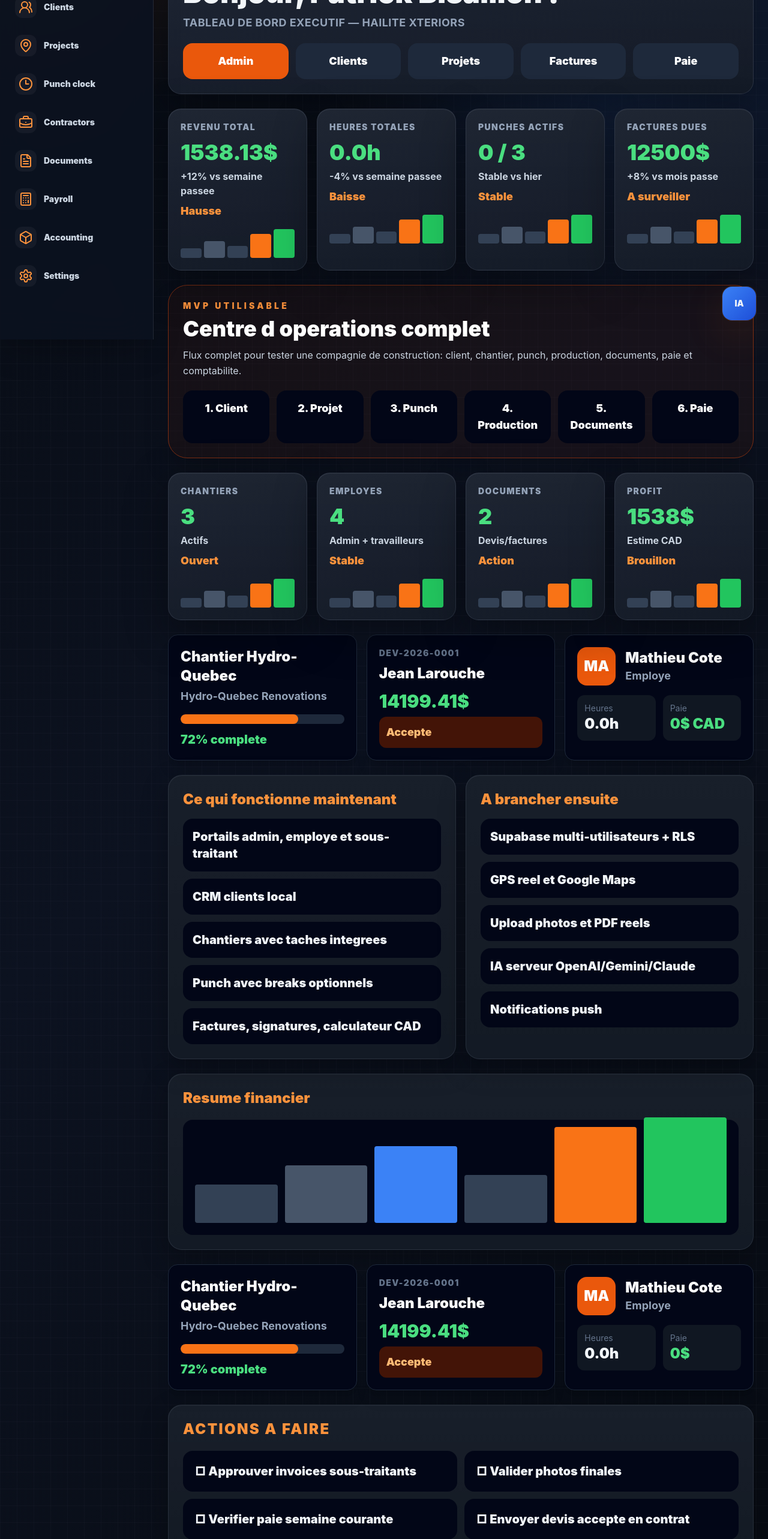
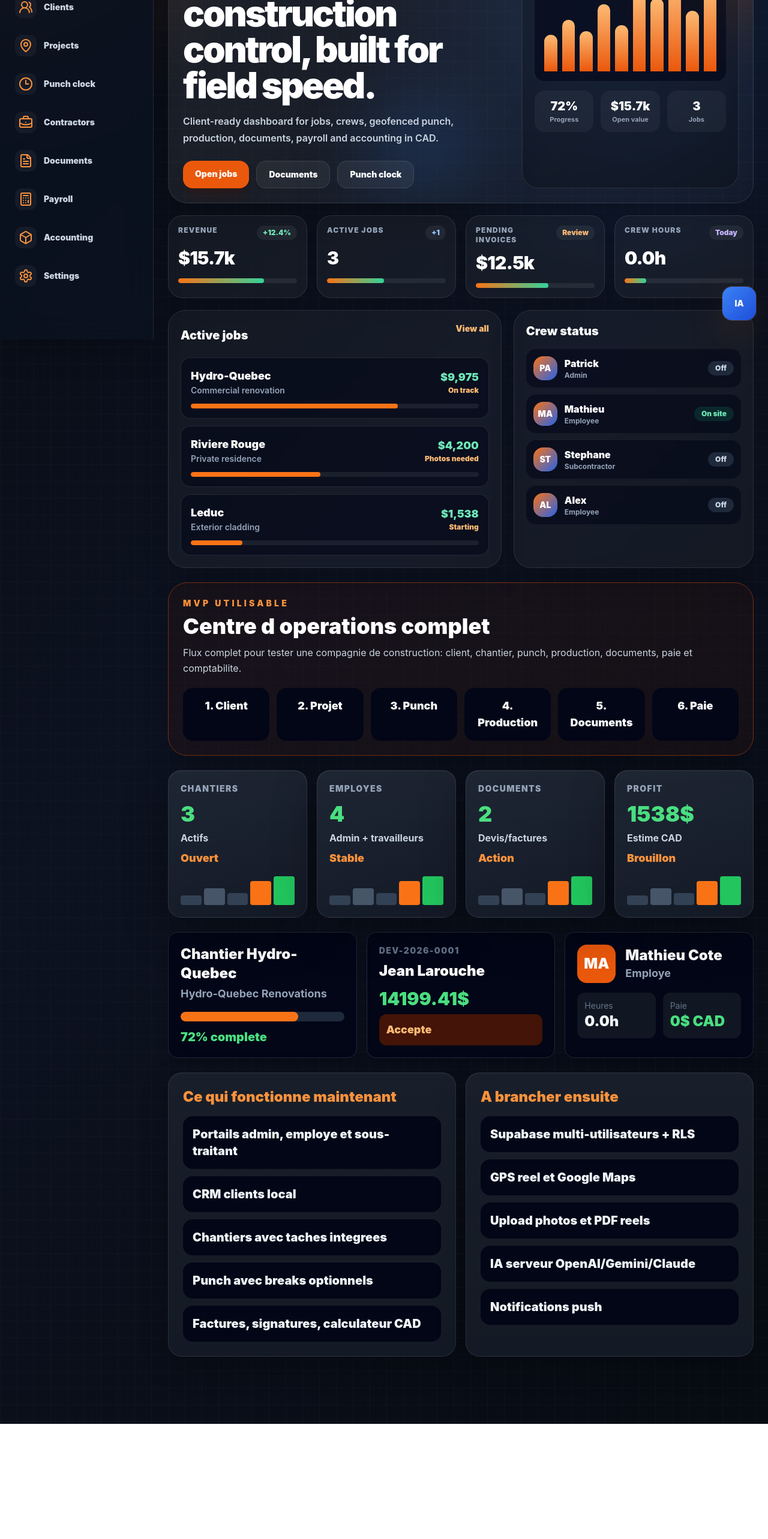
Before and after one commit to bisaillonpatrick1979-dev/Chatgpt-hailite-, a Next.js app: page /dashboard in a window 1280 px wide. Shown: the part 234-2800 px from the top of the page at 60% size. After the commit the page ends 2608 px from the top, so only its background shows below. Built offline with nearby package versions, Linux system fonts and the light colour scheme.

Commit message:
Replace dashboard with premium visual design

```diff
--- a/app/dashboard/page.tsx
+++ b/app/dashboard/page.tsx
@@ -1,51 +1,12 @@
-import Link from "next/link";
 import { AppShell } from "@/components/AppShell";
-import { TrendCard } from "@/components/TrendCard";
-import { FinanceMiniChart } from "@/components/FinanceMiniChart";
-import { DocumentStatusCard } from "@/components/DocumentStatusCard";
-import { ProjectSummaryCard } from "@/components/ProjectSummaryCard";
-import { WorkerSummaryCard } from "@/components/WorkerSummaryCard";
+import { ExecutiveVisualDashboard } from "@/components/ExecutiveVisualDashboard";
 import { OperationsHub } from "@/components/OperationsHub";
 
 export default function Page() {
   return (
     <AppShell>
-      <section className="mb-6 rounded-2xl border border-orange-900 bg-orange-950/20 p-4">
-        <p className="text-lg font-black uppercase tracking-widest text-orange-400">GPS actif · Geofencing par chantier · Mode prototype local</p>
-      </section>
-      <section className="pro-card p-6">
-        <h1 className="text-4xl font-black leading-tight md:text-5xl">Bonjour, Patrick Bisaillon !</h1>
-        <p className="mt-3 text-lg font-bold uppercase tracking-wide text-slate-400">Tableau de bord executif — Hailite Xteriors</p>
-        <div className="mt-5 grid gap-3 md:grid-cols-5">
-          <Link href="/admin" className="rounded-2xl bg-orange-600 p-4 text-center text-lg font-black text-white">Admin</Link>
-          <Link href="/clients" className="rounded-2xl bg-slate-800 p-4 text-center text-lg font-black text-white">Clients</Link>
-          <Link href="/projects" className="rounded-2xl bg-slate-800 p-4 text-center text-lg font-black text-white">Projets</Link>
-          <Link href="/invoices" className="rounded-2xl bg-slate-800 p-4 text-center text-lg font-black text-white">Factures</Link>
-          <Link href="/payroll" className="rounded-2xl bg-slate-800 p-4 text-center text-lg font-black text-white">Paie</Link>
-        </div>
-      </section>
-      <section className="mt-6 grid gap-4 md:grid-cols-4">
-        <TrendCard label="Revenu total" value="1538.13$" compare="+12% vs semaine passee" status="Hausse" />
-        <TrendCard label="Heures totales" value="0.0h" compare="-4% vs semaine passee" status="Baisse" />
-        <TrendCard label="Punches actifs" value="0 / 3" compare="Stable vs hier" status="Stable" />
-        <TrendCard label="Factures dues" value="12500$" compare="+8% vs mois passe" status="A surveiller" />
-      </section>
+      <ExecutiveVisualDashboard />
       <OperationsHub />
-      <FinanceMiniChart />
-      <section className="mt-6 grid gap-4 xl:grid-cols-3">
-        <ProjectSummaryCard title="Chantier Hydro-Quebec" client="Hydro-Quebec Renovations" progress={72} />
-        <DocumentStatusCard number="DEV-2026-0001" client="Jean Larouche" amount="14199.41$" status="Accepte" />
-        <WorkerSummaryCard name="Mathieu Cote" role="Employe" hours="0.0h" pay="0$" />
-      </section>
-      <section className="pro-panel mt-6 p-6">
-        <h2 className="text-2xl font-black uppercase tracking-widest text-orange-400">Actions a faire</h2>
-        <div className="mt-5 grid gap-3 md:grid-cols-2">
-          <div className="rounded-2xl bg-slate-950 p-5 text-xl font-black">□ Approuver invoices sous-traitants</div>
-          <div className="rounded-2xl bg-slate-950 p-5 text-xl font-black">□ Valider photos finales</div>
-          <div className="rounded-2xl bg-slate-950 p-5 text-xl font-black">□ Verifier paie semaine courante</div>
-          <div className="rounded-2xl bg-slate-950 p-5 text-xl font-black">□ Envoyer devis accepte en contrat</div>
-        </div>
-      </section>
     </AppShell>
   );
 }
```
